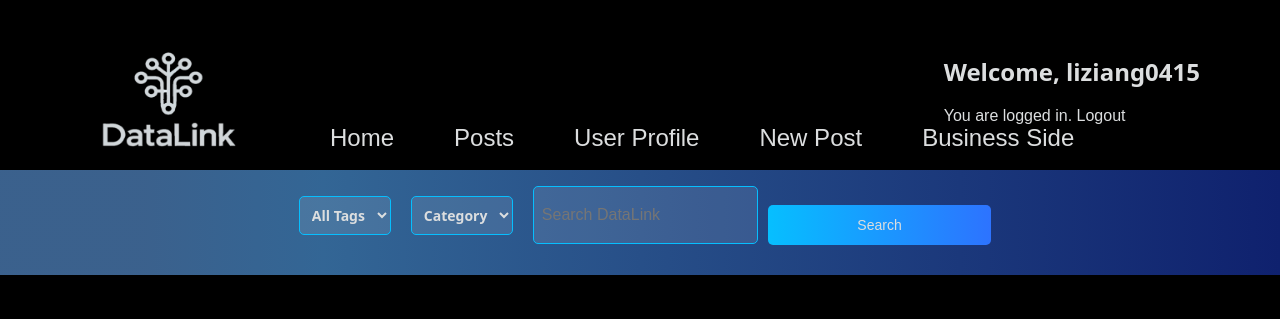
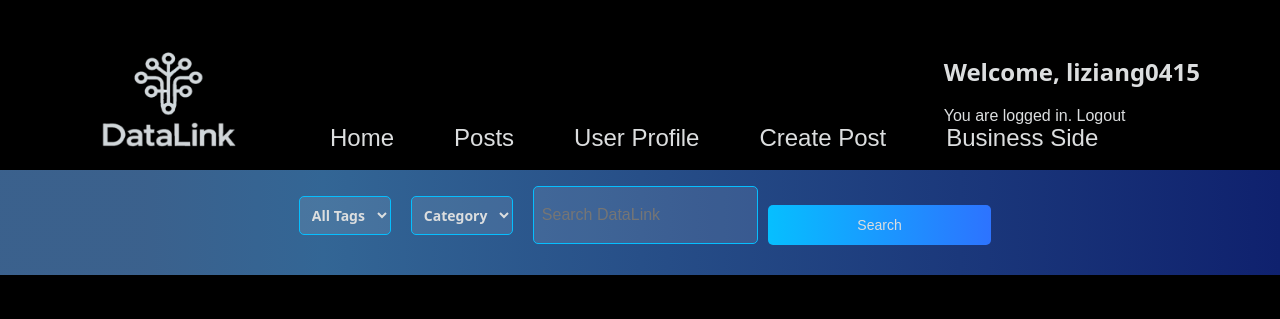
Before and after one commit to liziang0415/DATA-MARKETPLACE, a Flask app: page /add_thread in a window 1280 px wide. Shown: the top 319 px of the page. Run offline with Flask 3, Linux system fonts and the light colour scheme; a user stored in the database is signed in.

Commit message:
Update navbar.html

```diff
--- a/threads/templates/navbar.html
+++ b/threads/templates/navbar.html
@@ -4,7 +4,7 @@
     <h2 class="navTitle"><a href="{{ url_for('home.home') }}">Home</a></h2>
     <h2 class="navTitle"><a href="{{ url_for('threads_bp.thread') }}">Posts</a></h2>
     <h2 class="navTitle"><a href="{{ url_for('user_profile.user_profile') }}">User Profile</a></h2>
-    <h2 class="navTitle"><a href="{{ url_for('add_thread_bp.add_thread') }}">New Post</a></h2>
+    <h2 class="navTitle"><a href="{{ url_for('add_thread_bp.add_thread') }}">Create Post</a></h2>
     <h2 class="navTitle"><a href="{{ url_for('tag_chart_bp.tag_chart') }}">Business Side</a></h2>
     <div id="login">
         {% include 'loginstatus.html' %}
```
